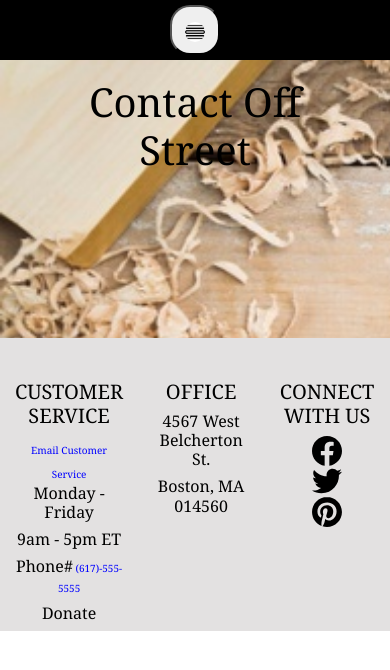
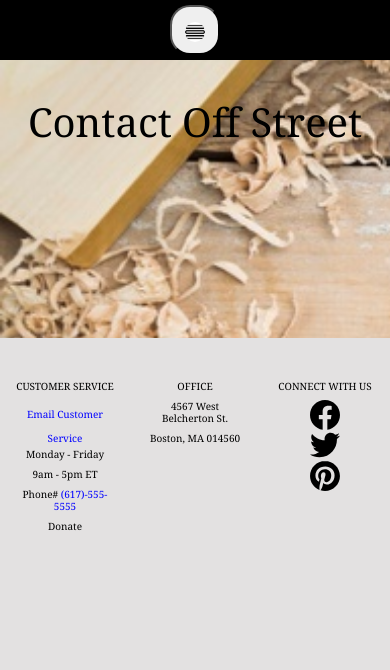
Before and after one commit to GMorse19/off-street, a React (Create React App) app: page /#/contact in a window 390 px wide. Shown: the top 670 px of the page. Built offline with nearby package versions, Linux system fonts and the light colour scheme.

Commit message:
Making headway

```diff
--- a/src/App.js
+++ b/src/App.js
@@ -17,9 +17,9 @@ class App extends React.Component{
   }
 
   listenScrollEvent = e => {
-    if (window.scrollY > 1000 && window.scrollY <= 2200) {
+    if (window.scrollY > 1000 && window.scrollY <= 2400) {
       this.setState({background: 'img2 App'})
-    } else if (window.scrollY > 2200) {
+    } else if (window.scrollY > 2400) {
       this.setState({background: 'img3 App'})
     } else {
       this.setState({background: 'img1 App'})
--- a/src/App.scss
+++ b/src/App.scss
@@ -64,15 +64,15 @@ html {
 }
 
 @media screen and (max-width: 500px) {
-  // .img1 {
-  //   background-size: 200vh !important;
-  // }
-  //
-  // .img2 {
-  //   background-size: cover !important;
-  // }
-  //
-  // .img3 {
-  //   background-size: cover !important;
-  // }
+  .img1 {
+    background-size: 200vh !important;
+  }
+
+  .img2 {
+    background-size: 200vh !important;
+  }
+
+  .img3 {
+    background-size: 200vh !important;
+  }
 }
--- a/src/Components/Header/Header.scss
+++ b/src/Components/Header/Header.scss
@@ -125,12 +125,15 @@ a:hover {
 }
 
 @media screen and (max-width: 1000px) {
-
+  .a-link-menu {
+    font-size: 20px;
+    padding: 1vh 0 0 0;
+  }
 }
 
 @media screen and (max-width: 500px) {
   .a-link-menu {
-    font-size: 20px;
-    padding-top: 1vh;
+    font-size: 30px;
+    padding: 1vh 0 0 0;
   }
 }
--- a/src/Pages/ContactPage/ContactPage.scss
+++ b/src/Pages/ContactPage/ContactPage.scss
@@ -11,9 +11,11 @@
 }
 
 .contact-page {
-  height: 100%;
+  height: 100vh;
+  width: 100vw;
   background-color: #e3e1e1;
   color: #000;
+  position: absolute;
 }
 
 .contact-page-info {
@@ -35,7 +37,15 @@
 
 @media screen and (max-width: 1000px) {
   .contact-link-header {
+    font-size: 12px;
+  }
 
+  .contact-page h6 {
+    font-size: 10px;
+  }
+
+  .contact-page-link {
+    font-size: 10px;
   }
 
   .heading-contact {
@@ -43,13 +53,14 @@
   }
 
   .heading-contact-div {
-    height: 40vh;
+    height: 50vh;
+    padding: 12% 0 12% 0;
   }
 }
 
-@media screen and (max-width: 500px) {
+@media screen and (max-width: 450px) {
   .contact-link-header {
-    font-size: 20px;
+    font-size: 10px;
   }
 
   .heading-contact {
@@ -58,5 +69,6 @@
 
   .heading-contact-div {
     height: 40vh;
+    padding: 25% 2% 10% 2%;
   }
 }
```
